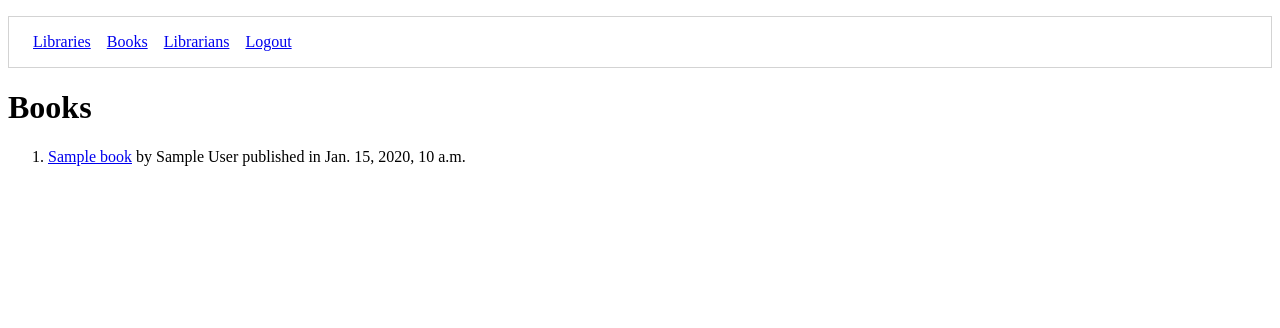
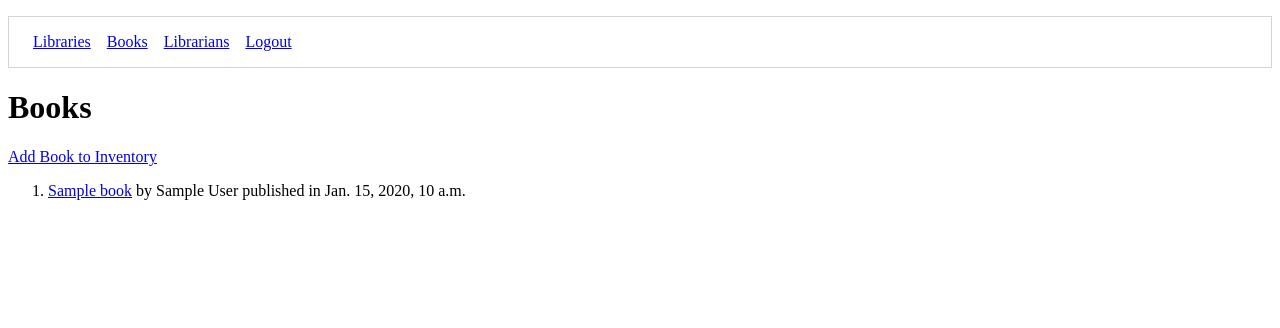
Before and after one commit to rdbishop19/django-libraryapp, a Django app: template libraryapp/templates/books/list.html in a window 1280 px wide. Shown: the top 328 px of the page. Run offline with Django 3.2, Linux system fonts and the light colour scheme; the template is opened without the code that fills it: most values are stand-ins (such as "Sample title", 1, 10 or a date in 2020).

Commit message:
feat: add book create link in book list

```diff
--- a/libraryapp/templates/books/list.html
+++ b/libraryapp/templates/books/list.html
@@ -3,6 +3,7 @@
 {% block content %}
     <h1>Books</h1>
 
+    <a href="{% url 'libraryapp:book_form' %}">Add Book to Inventory</a>
     <ol>
     {% for book in all_books %}
       <li>
```
